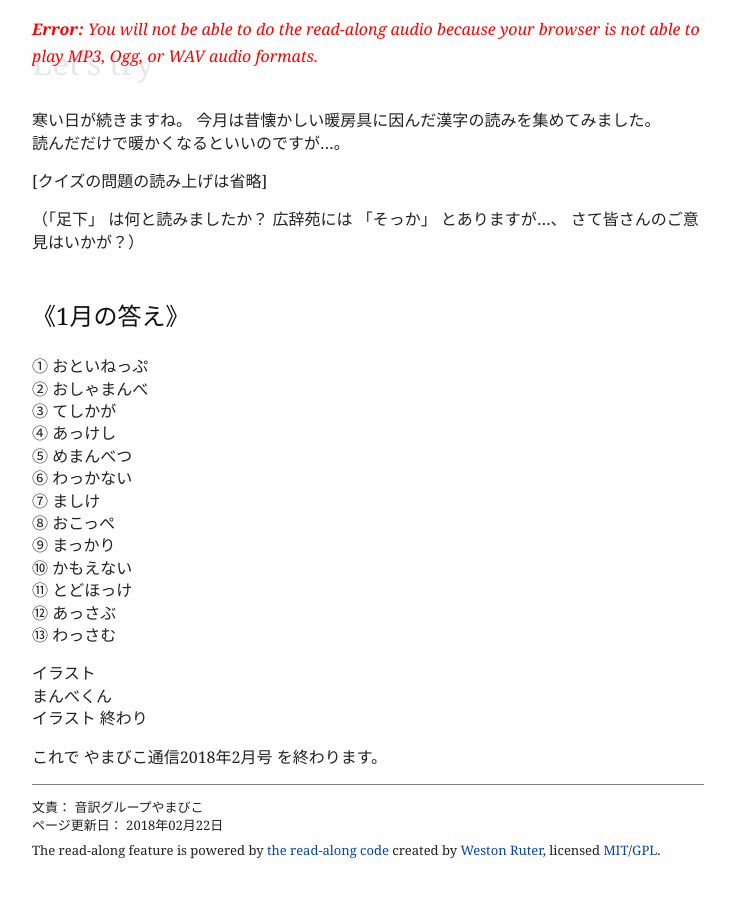
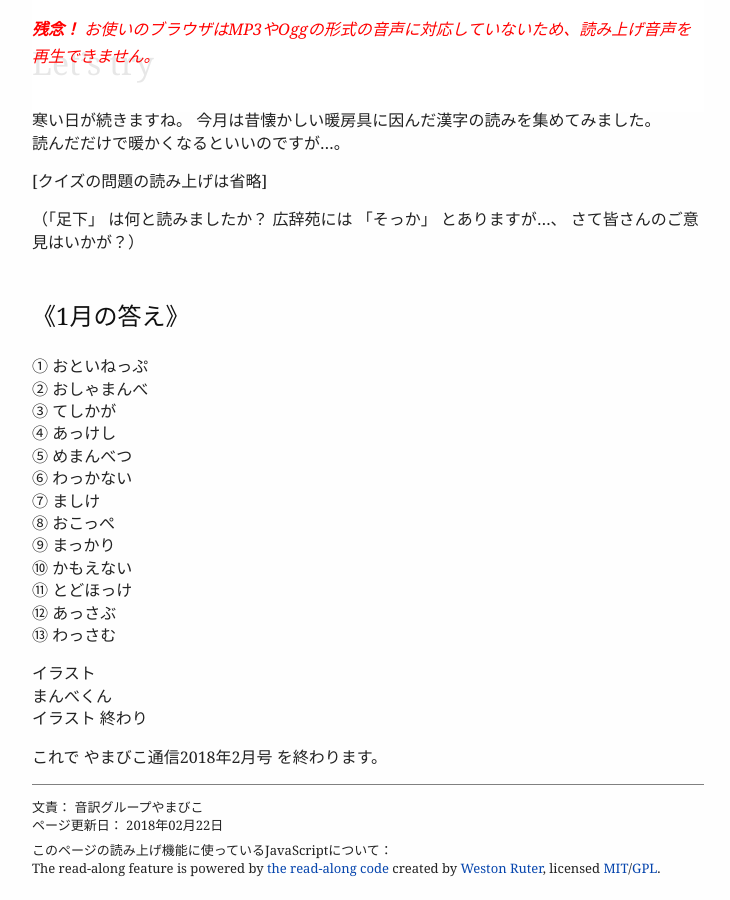
Before and after one commit to o-yamabiko/yomi, a Jekyll site: the page built from word.md, in a window 1280 px wide and 900 px high, scrolled down 1865 px. Shown: the whole window, without its empty margins (272-1002 px from the left). Built offline with Jekyll 4.4.1, drawn with Linux system fonts in a browser that asks for light colours.

Commit message:
test yomi

```diff
--- a/_layouts/yomi.html
+++ b/_layouts/yomi.html
@@ -21,28 +21,28 @@
                     <source src="media/{{ page.oto }}.mp3" type="audio/mp3">
                     <source src="media/{{ page.oto }}.ogg" type="audio/ogg">
                     <source src="media/{{ page.oto }}.wav" type="audio/wav">
-                    <em class="error"><strong>Error:</strong> Your browser doesn't appear to support HTML5 Audio.</em>
+                    <em class="error"><strong>残念！</strong> お使いのブラウザはHTML5オーディオに対応していないようです。</em>
                 </audio>
             </p>
             <p class="passage-audio-unavailable" hidden>
-                <em class="error"><strong>Error:</strong> You will not be able to do the read-along audio because your browser is not able to play MP3, Ogg, or WAV audio formats.</em>
+                <em class="error"><strong>残念！</strong> お使いのブラウザはMP3やOggの形式の音声に対応していないため、読み上げ音声を再生できません。</em>
             </p>
 
             <p class="playback-rate" hidden title="Note that increaseing the reading rate will decrease accuracy of word highlights">
-                <label for="playback-rate">Reading rate:</label>
+                <label for="playback-rate">読み上げの速さ:</label>
                 <input id="playback-rate" type="range" min="0.5" max="2.0" value="1.0" step="0.1" disabled onchange='this.nextElementSibling.textContent = String(Math.round(this.valueAsNumber * 10) / 10) + "\u00D7";'>
                 <output>1&times;</output>
             </p>
             <p class="playback-rate-unavailable" hidden>
-                <em>(It seems your browser does not support <code>HTMLMediaElement.playbackRate</code>, so you will not be able to change the speech rate.)</em>
+                <em>(お使いのブラウザは <code>HTMLMediaElement.playbackRate</code> に対応していないようです。そのため、読み上げの速さを変えることができません。)</em>
             </p>
             <p class="autofocus-current-word" hidden>
                 <input type="checkbox" id="autofocus-current-word" checked>
-                <label for="autofocus-current-word">Auto-focus/auto-scroll</label>
+                <label for="autofocus-current-word">読み上げ音声に合わせて表示範囲を自動的に移動する</label>
             </p>
 
             <noscript>
-                <p class="error"><em><strong>Notice:</strong> You must have JavaScript enabled/available to try this HTML5 Audio read along.</em></p>
+                <p class="error"><em><strong>お知らせ:</strong> このページの読み上げ機能 HTML5 read-along を利用するには、 JavaScript を有効にしておく必要があります。</em></p>
             </noscript>
 	</div>
             <div id="passage-text" class="passage">
@@ -58,7 +58,8 @@
 	</footer>
         </article>
         <footer class="credits">
-            The read-along feature is powered by <a href="https://github.com/westonruter/html5-audio-read-along">the read-along code</a> created by <a href="http://westonruter.github.com/">Weston Ruter</a>, licensed <a href="http://www.opensource.org/licenses/MIT" rel="license">MIT</a>/<a href="http://www.gnu.org/licenses/gpl.html" rel="license">GPL</a>.
+            このページの読み上げ機能に使っているJavaScriptについて：<br />
+	    The read-along feature is powered by <a href="https://github.com/westonruter/html5-audio-read-along">the read-along code</a> created by <a href="http://westonruter.github.com/">Weston Ruter</a>, licensed <a href="http://www.opensource.org/licenses/MIT" rel="license">MIT</a>/<a href="http://www.gnu.org/licenses/gpl.html" rel="license">GPL</a>.
         </footer>
         <script src="js/read-along.js"></script>
         <script src="js/main.js"></script>
--- a/tusin201802.md
+++ b/word.md
@@ -1,7 +1,7 @@
 ---
 layout: yomi
 oto: tusin201802
-title: やまびこ通信2018年2月号 音声付きテキスト版
+title: 単語ハイライト 音声付きテキスト版
 author: 音訳グループやまびこ
 date: 2018-02-22T06:39:00Z
 ---
```
Also changed, not shown: phrase.md (added, +93 -0 lines).
